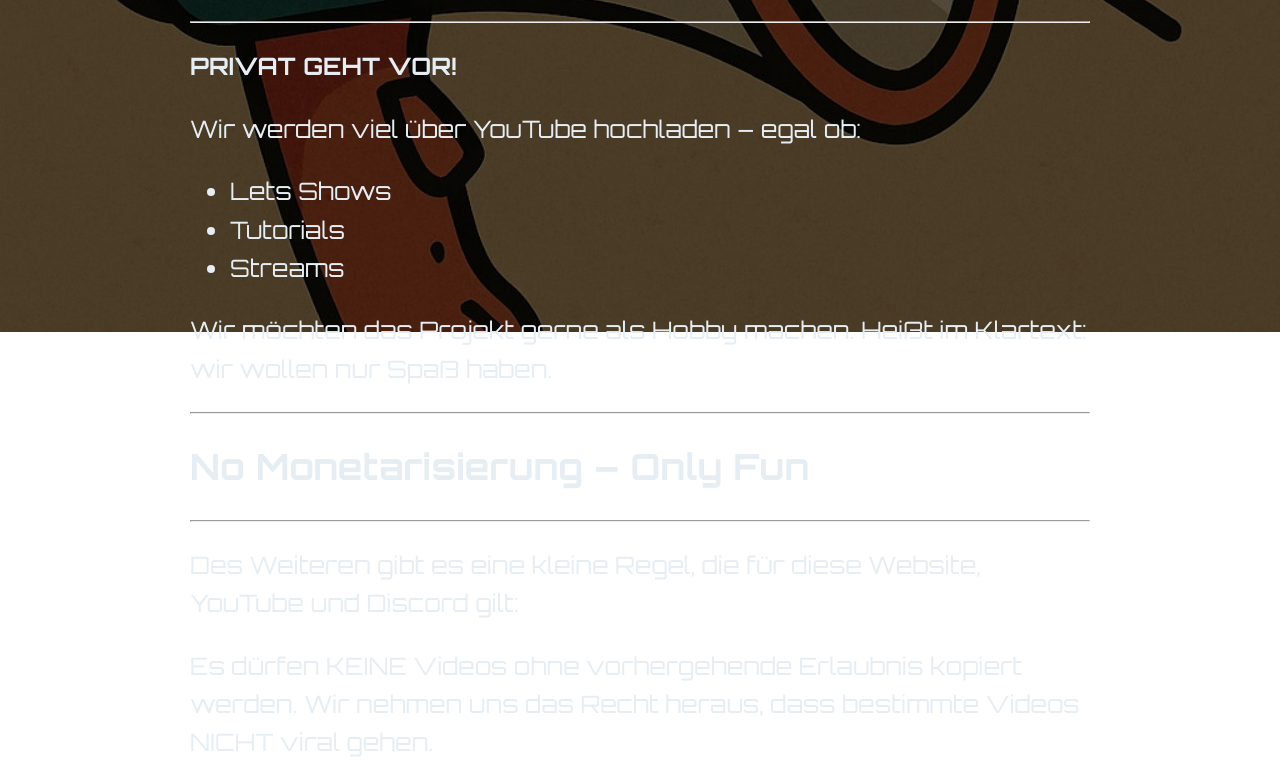
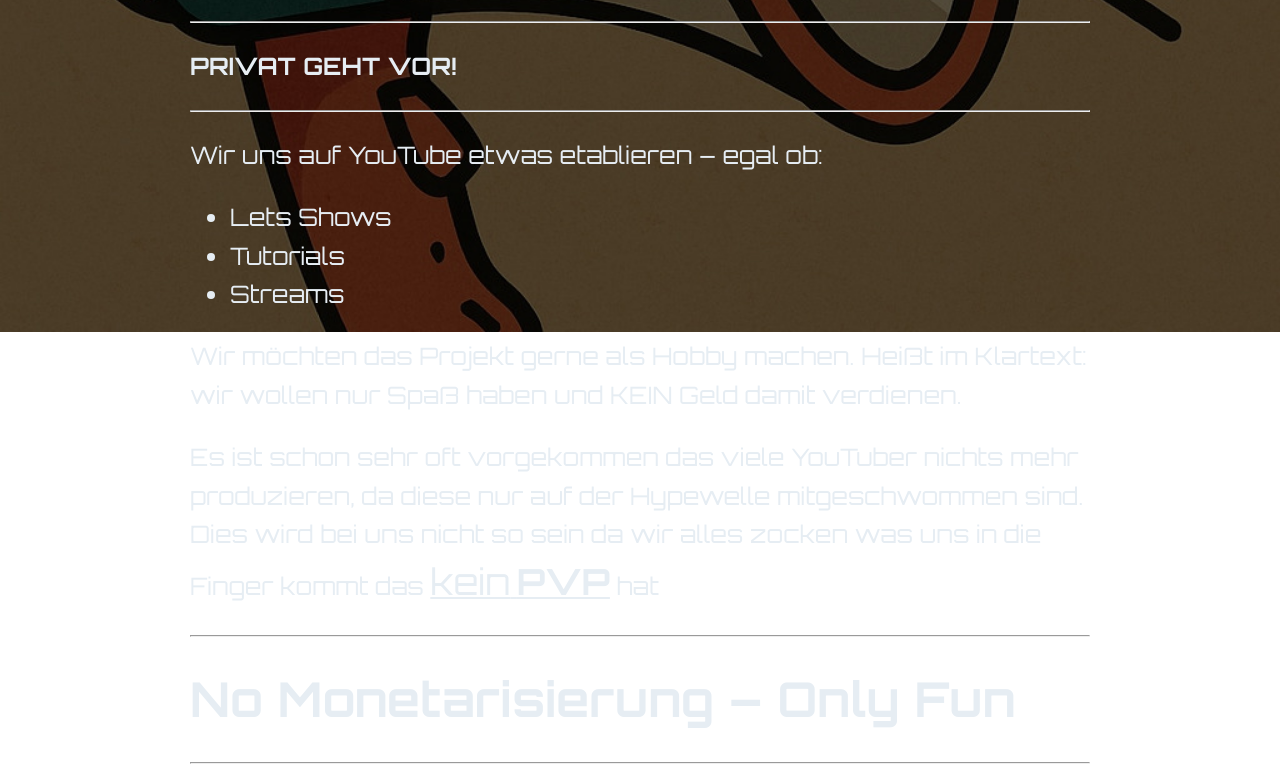
Before and after one commit to dieidiotenanstalt/DIA, a plain HTML site: page ankuendigung.html in a window 1280 px wide. Shown: the part 468-1240 px from the top of the page. Drawn offline with Linux system fonts and the light colour scheme.

Commit message:
0.0.3
Aktualisierung Home, Ankündigung und Discord.

```diff
--- a/ankuendigung.html
+++ b/ankuendigung.html
@@ -47,15 +47,19 @@
     <p>Wir werden uns nicht an einen festen Zeitplan halten, da wir im realen Leben arbeiten gehen und bei uns das Motto lautet:</p>
     <hr>
     <p><strong>PRIVAT GEHT VOR!</strong></p>
-    <p>Wir werden viel über YouTube hochladen – egal ob:</p>
+    <hr>
+    <p>Wir uns auf YouTube etwas etablieren – egal ob:</p>
     <ul>
       <li>Lets Shows</li>
       <li>Tutorials</li>
       <li>Streams</li>
     </ul>
-    <p>Wir möchten das Projekt gerne als Hobby machen. Heißt im Klartext: wir wollen nur Spaß haben.</p>
+    <p>Wir möchten das Projekt gerne als Hobby machen. Heißt im Klartext: wir wollen nur Spaß haben und KEIN Geld damit verdienen.</p>
+    <p>Es ist schon sehr oft vorgekommen das viele YouTuber nichts mehr produzieren, da diese nur auf der Hypewelle mitgeschwommen sind.</br>
+      Dies wird bei uns nicht so sein da wir alles zocken was uns in die Finger kommt das <u><span style="font-size:36px">kein</span>
+        <strong style="font-size:36px;">PVP</strong></u> hat</p>
     <hr>
-    <p><strong style="font-size:36px;">No Monetarisierung – Only Fun</strong></p>
+    <p><strong style="font-size:48px;">No Monetarisierung – Only Fun</strong></p>
     <hr>
     <p>Des Weiteren gibt es eine kleine Regel, die für diese Website, YouTube und Discord gilt:</p>
     <p>Es dürfen KEINE Videos ohne vorhergehende Erlaubnis kopiert werden. Wir nehmen uns das Recht heraus, dass bestimmte Videos NICHT viral gehen.</p>
```
Also changed, not shown: discord.html (+1 -0 lines), index.html (+5 -0 lines).
